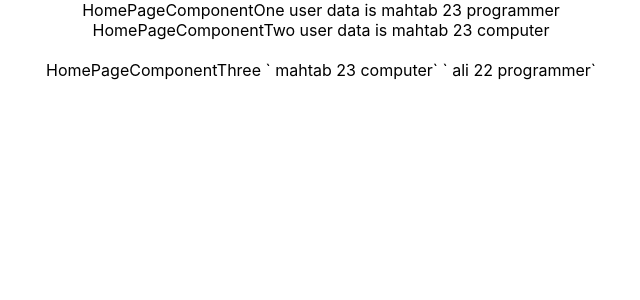
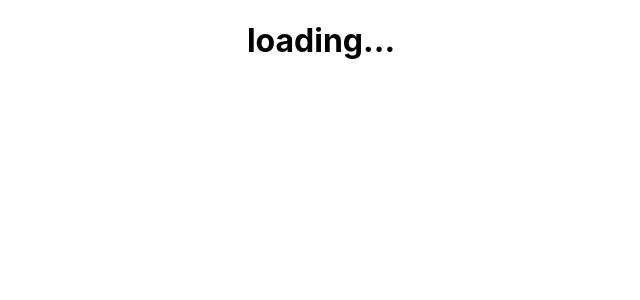
Before and after one commit to MahtabBukhari/learn_typescript, a React (Create React App) app: page / in a window 1280 px wide. Shown: the top 300 px of the page, without its empty margins (319-959 px from the left). Built offline with nearby package versions, Linux system fonts and the light colour scheme.

Commit message:
get specific string type data as props from parent

```diff
--- a/src/App.tsx
+++ b/src/App.tsx
@@ -1,12 +1,14 @@
 import React from 'react';
 
 import './App.css';
-import HomePage from './pages/HomePage';
+import PageTwo from './pages/PageTwo';
+// import HomePage from './pages/HomePage';
 
 function App() {
   return (
     <div className="App">
-      <HomePage/>
+      {/* <HomePage/> */}
+      <PageTwo/>
     </div>
   );
 }
--- /dev/null
+++ b/src/components/PageTwoComp.tsx
@@ -0,0 +1,24 @@
+import React from 'react'
+
+type statusProps={
+    // status:string
+    // below method is used to get specific data like loading, success, error  otherwise ts through error
+    status:'loading' | 'success' | 'error'
+}
+
+const PageTwoComp = (props:statusProps) => {
+    let message;
+    if(props.status==='loading'){
+        message='loading...'
+    }else if(props.status==='success'){
+        message = 'fetch data successfully'
+    }else if(props.status==='error'){
+        message='error'
+
+    }
+  return (
+ <h1>{message}</h1>
+  )
+}
+
+export default PageTwoComp
--- /dev/null
+++ b/src/pages/PageTwo.tsx
@@ -0,0 +1,12 @@
+import React from 'react'
+import PageTwoComp from '../components/PageTwoComp'
+
+function PageTwo() {
+  return (
+    <div>
+      <PageTwoComp status="loading"/>
+    </div>
+  )
+}
+
+export default PageTwo
```
